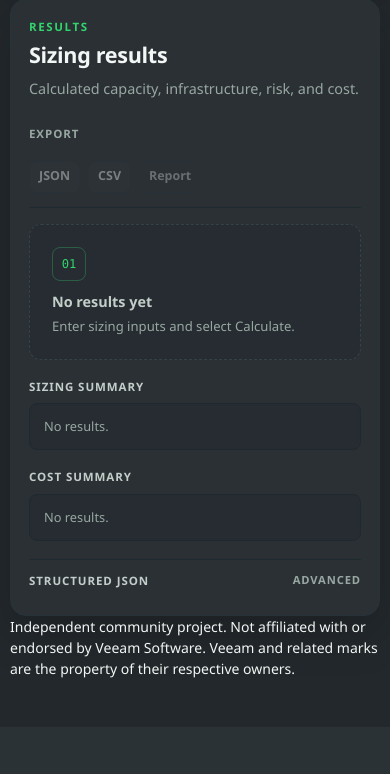
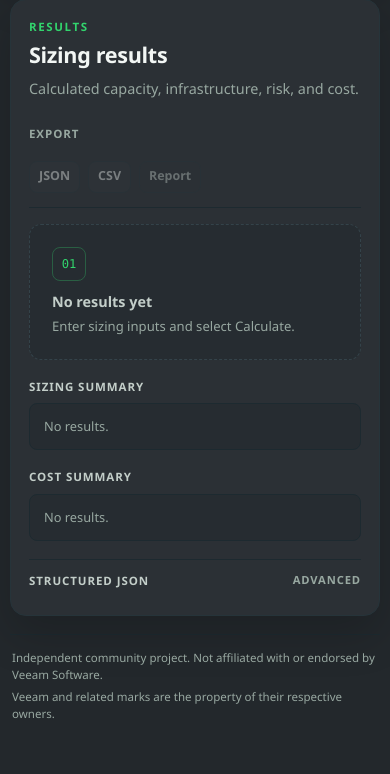
Before and after one commit to eblackrps/veeam_designer, a FastAPI app: page /run in a window 390 px wide. Shown: the part 5119-5893 px from the top of the page. Before the commit the page ends 5797 px from the top, so only its background shows below. Run offline with FastAPI, Linux system fonts and the light colour scheme; parts of the project's set-up code (start-up, migrations or seed data) failed here and were passed over; some libraries are stand-ins or nearby versions.

Commit message:
Style independent-project footer

```diff
--- a/ui/static/app.css
+++ b/ui/static/app.css
@@ -1083,3 +1083,22 @@ textarea {
     align-items: flex-start;
   }
 }
+
+.product-footer {
+  display: flex;
+  justify-content: space-between;
+  gap: 18px;
+  margin-top: 18px;
+  padding: 14px 2px 4px;
+  border-top: 1px solid var(--line-soft);
+  color: var(--muted);
+  font-size: 0.72rem;
+  line-height: 1.5;
+}
+
+@media (max-width: 720px) {
+  .product-footer {
+    display: grid;
+    gap: 4px;
+  }
+}
```
